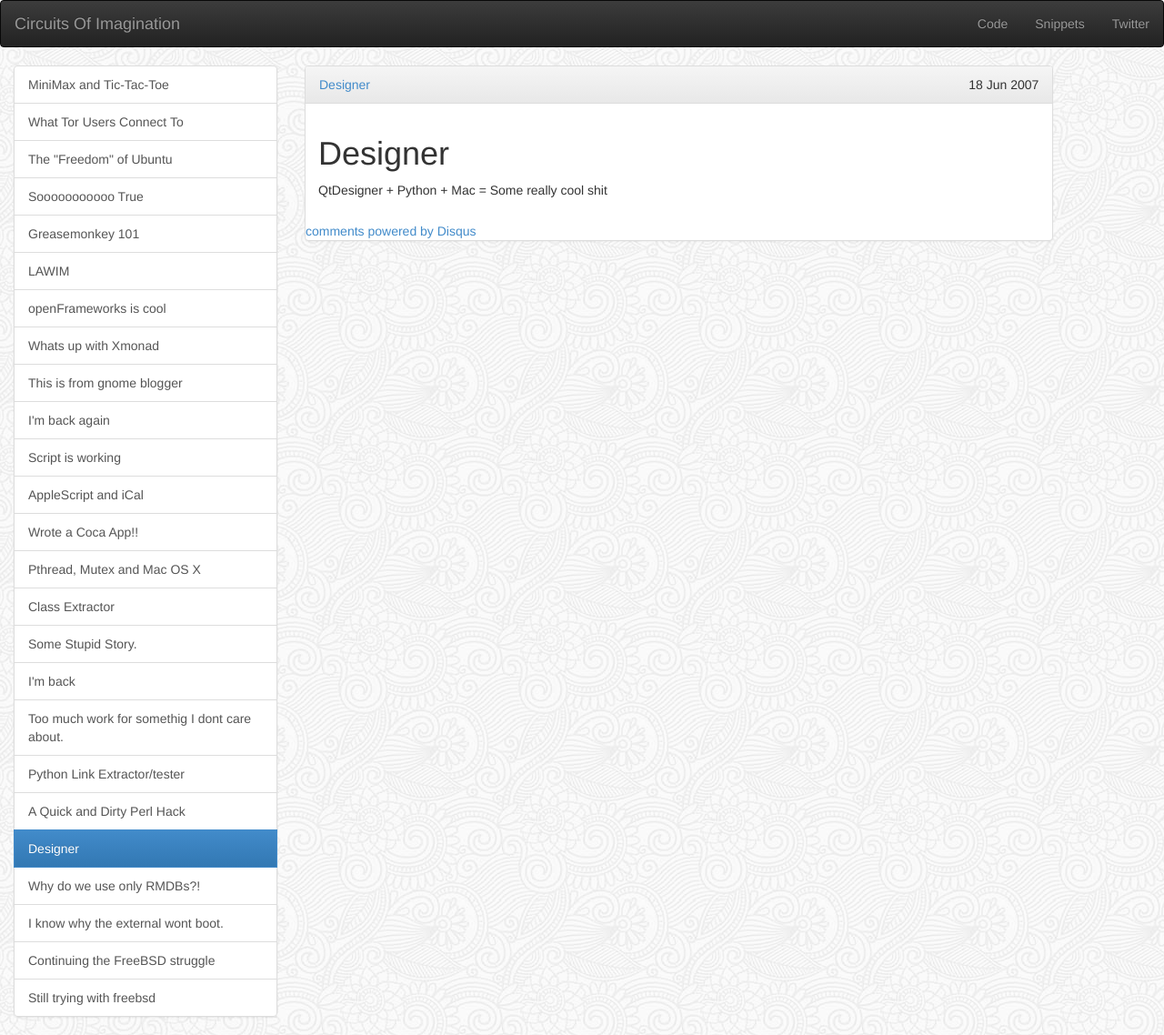
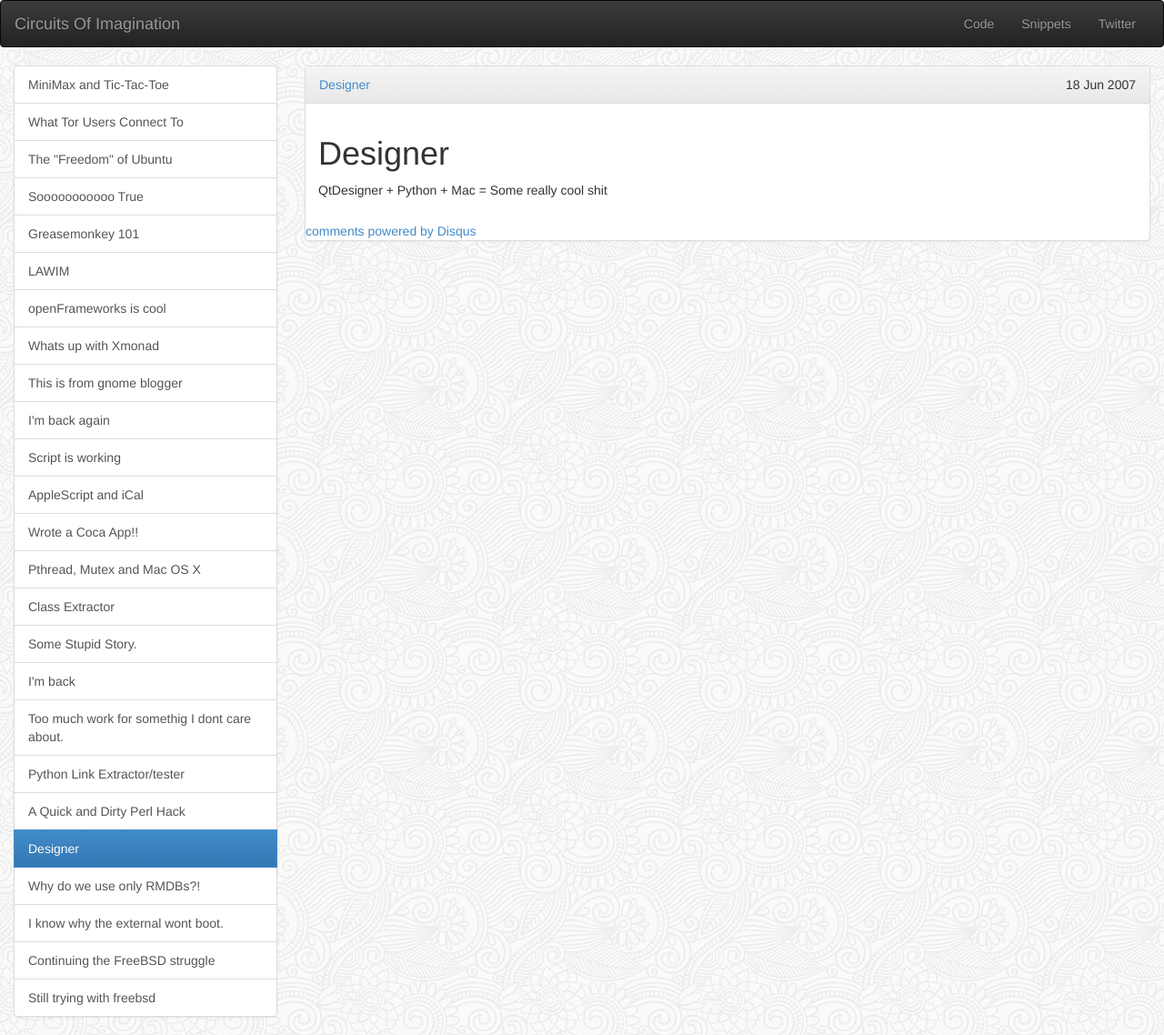
Before and after one commit to tantalum/tantalum.github.io, a Jekyll site: the page built from _posts/2007-06-18-Designer.markdown, in a window 1280 px wide. Shown: the whole page at 91% size. Built offline with Jekyll 4.4.1, drawn with Linux system fonts in a browser that asks for light colours; Markdown is read by kramdown in place of the engine named in the settings; comment, search, counter and statistics services are not loaded.

Commit message:
Better grid layout

```diff
--- a/_layouts/default.html
+++ b/_layouts/default.html
@@ -23,18 +23,29 @@
     <body>
         <!-- Top Bar -->
         <nav class="navbar navbar-inverse" role="navigation">
-      <section class="middle tab-bar-section">
+            <div class="container-fluid">
+                <section class="navbar-header">
+                    <button type="button" class="navbar-toggle collapsed" data-toggle="collapse" data-target="#nav-links">
+                        <span class="sr-only">Toggle navigation</span>
+                        <span class="icon-bar"></span>
+                        <span class="icon-bar"></span>
+                        <span class="icon-bar"></span>
+                    </button>
                     <a href="/" class="navbar-brand">Circuits Of Imagination</a>
                 </section>
-      <ul class="nav navbar-nav pull-right">
+
+                <div class="collapse navbar-collapse" id="nav-links">
+                    <ul class="nav navbar-nav navbar-right">
                         <li><a href="https://github.com/tantalum">Code</a></li>
                         <li><a href="http://snippets.circuitsofimagination.com/">Snippets</a></li>
                         <li><a href="https://twitter.com/blit32">Twitter</a></li>
                     </ul>
+                </div>
+            </div>
         </nav>
 
         <!-- Post Navigation -->
-    <aside class="colum col-sm-3">
+        <aside class="colum hidden-xs hidden-sm col-md-3">
             <ul class="list-group">
                 {% for post in site.posts %}
                 {% if post.id == page.id %}
@@ -47,12 +58,13 @@
         </aside>
 
         <!-- Main Content -->
-    <section class="main-content content col-sm-8 column">
+        <section class="main-content content col-xs-12 col-sm-12 col-md-9 column">
             {{ content }}
         </section>
 
         <!-- Every page needs these :-P -->
         <script type="text/javascript" src="/js/vendor/jquery-1.11.1.min.js"></script>
+        <script type="text/javascript" src="/bootstrap/js/bootstrap.min.js"></script>
         <!-- Done -->
     </body>
 </html>
```
Lines whose indentation alone changed are shown as unchanged.
